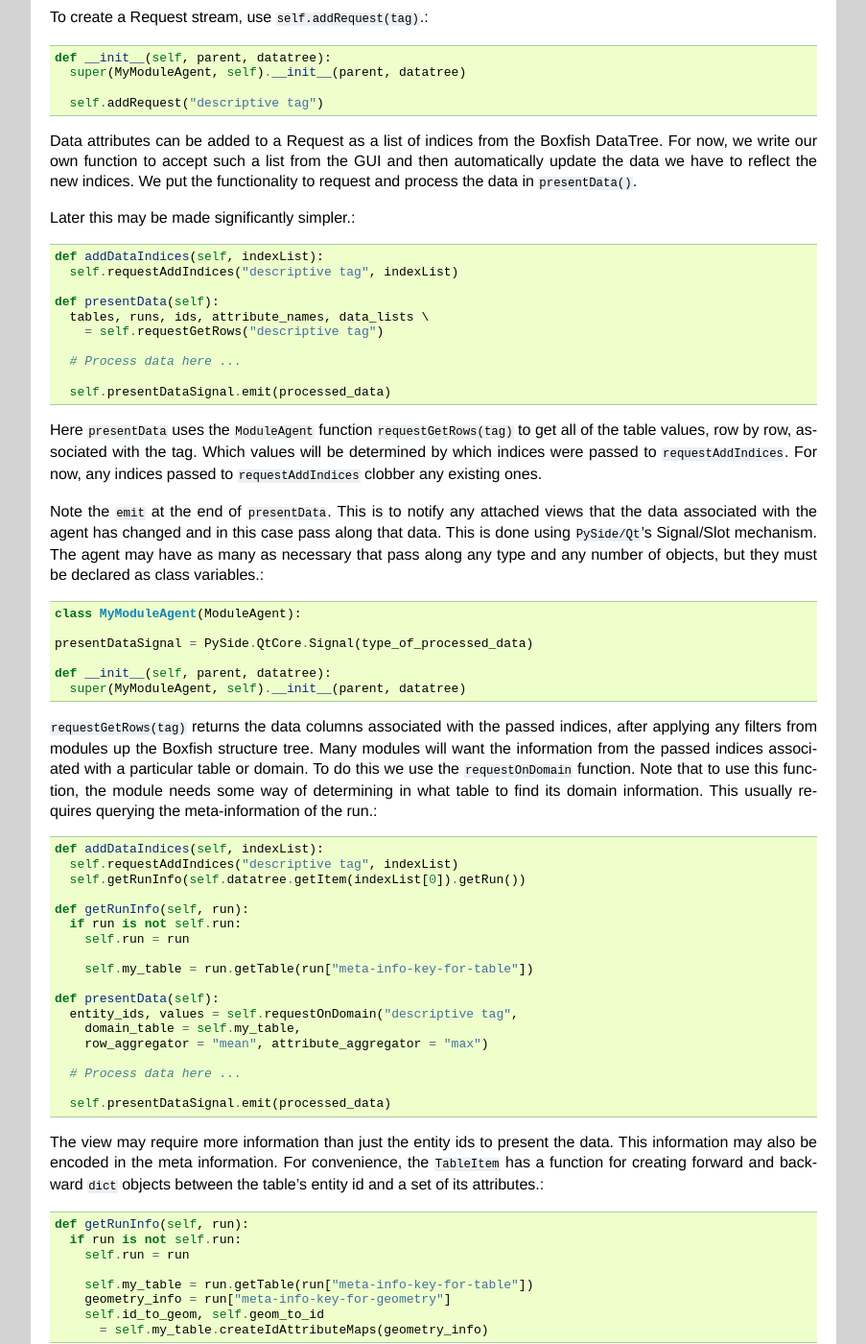
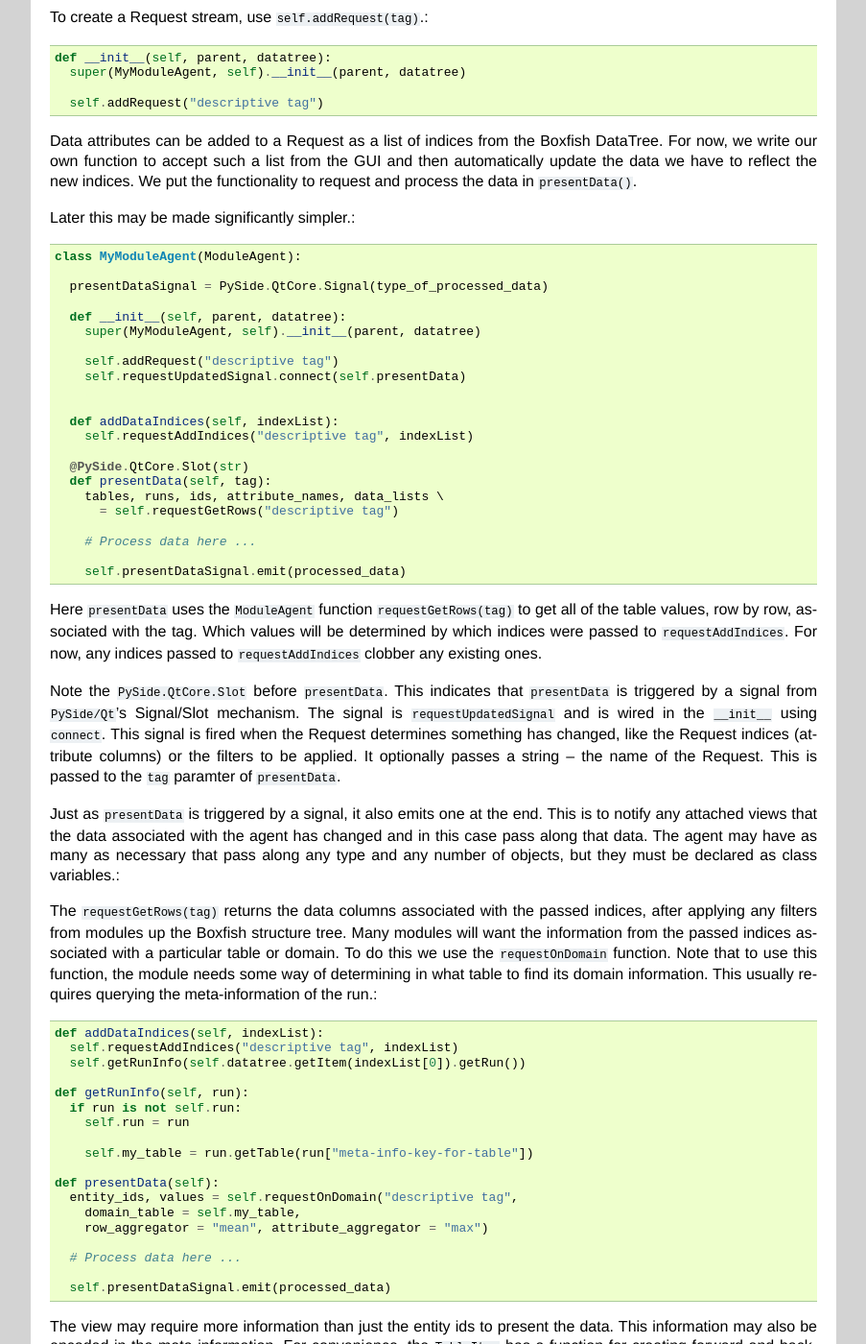
Before and after one commit to LLNL/boxfish, a Sphinx documentation site: the page built from docs/devguide/modules.rst, in a window 1280 px wide and 1400 px high, scrolled down 650 px. Shown: the whole window at 96% size, without its empty margins (198-1101 px from the left). Built offline with Sphinx 7.4.7, drawn with Linux system fonts in a browser that asks for light colours; pages that are not in the unit, such as notebooks, are missing from menus; some of the changed text lies outside the part shown.

Commit message:
Fixing/updating devguide docs, pt. 1

```diff
--- a/docs/boxfish.rst
+++ b/docs/boxfish.rst
@@ -81,10 +81,10 @@ Source Code Documentation
     :undoc-members:
     :show-inheritance:
 
-:mod:`ModuleView` Module
-------------------------
+:mod:`ModuleFrame` Module
+-------------------------
 
-.. automodule:: boxfish.ModuleView
+.. automodule:: boxfish.ModuleFrame
     :members:
     :undoc-members:
     :show-inheritance:
--- a/docs/conf.py
+++ b/docs/conf.py
@@ -256,3 +256,5 @@ texinfo_documents = [
 
 # Example configuration for intersphinx: refer to the Python standard library.
 intersphinx_mapping = {'http://docs.python.org/': None}
+
+sys.path.insert(0, os.path.abspath('..'))
--- a/docs/devguide/modules.rst
+++ b/docs/devguide/modules.rst
@@ -24,8 +24,8 @@ signature as shown. This will be expected by the view.::
 
   class MyModuleAgent(ModuleAgent):
 
-  def __init__(self, parent, datatree):
-    super(MyModuleAgent, self).__init__(parent, datatree)
+    def __init__(self, parent, datatree):
+      super(MyModuleAgent, self).__init__(parent, datatree)
 
 The constructor is a good place to add any Requests the module will have. A
 Request is a tagged logical grouping of data flow.  Modules up the tree from
@@ -49,16 +49,28 @@ indices. We put the functionality to request and process the data in
 
 Later this may be made significantly simpler.::
 
-  def addDataIndices(self, indexList):
-    self.requestAddIndices("descriptive tag", indexList)
+  class MyModuleAgent(ModuleAgent):
 
-  def presentData(self):
-    tables, runs, ids, attribute_names, data_lists \
-      = self.requestGetRows("descriptive tag")
+    presentDataSignal = PySide.QtCore.Signal(type_of_processed_data)
 
-    # Process data here ...
+    def __init__(self, parent, datatree):
+      super(MyModuleAgent, self).__init__(parent, datatree)
 
-    self.presentDataSignal.emit(processed_data)
+      self.addRequest("descriptive tag")
+      self.requestUpdatedSignal.connect(self.presentData)
+
+
+    def addDataIndices(self, indexList):
+      self.requestAddIndices("descriptive tag", indexList)
+
+    @PySide.QtCore.Slot(str)
+    def presentData(self, tag):
+      tables, runs, ids, attribute_names, data_lists \
+        = self.requestGetRows("descriptive tag")
+
+      # Process data here ...
+
+      self.presentDataSignal.emit(processed_data)
 
 Here ``presentData`` uses the ``ModuleAgent`` function ``requestGetRows(tag)``
 to get all of the table values, row by row, associated with the tag. Which
@@ -66,21 +78,21 @@ values will be determined by which indices were passed to
 ``requestAddIndices``. For now, any indices passed to ``requestAddIndices``
 clobber any existing ones.
 
-Note the ``emit`` at the end of ``presentData``. This is to notify any
-attached views that the data associated with the agent has changed and in
-this case pass along that data. This is done using ``PySide/Qt``'s
-Signal/Slot mechanism. The agent may have as many as necessary that pass
-along any type and any number of objects, but they must be declared as class
-variables.::
+Note the ``PySide.QtCore.Slot`` before ``presentData``. This indicates that
+``presentData`` is triggered by a signal from ``PySide/Qt``'s Signal/Slot
+mechanism. The signal is ``requestUpdatedSignal`` and is wired in the
+``__init__`` using ``connect``. This signal is fired when the Request
+determines something has changed, like the Request indices (attribute columns)
+or the filters to be applied. It optionally passes a string -- the name of the
+Request. This is passed to the ``tag`` paramter of ``presentData``.
 
-  class MyModuleAgent(ModuleAgent):
+Just as ``presentData`` is triggered by a signal, it also emits one at the
+end. This is to notify any attached views that the data associated with the
+agent has changed and in this case pass along that data.  The agent may have
+as many as necessary that pass along any type and any number of objects, but
+they must be declared as class variables.::
 
-  presentDataSignal = PySide.QtCore.Signal(type_of_processed_data)
-
-  def __init__(self, parent, datatree):
-    super(MyModuleAgent, self).__init__(parent, datatree)
-
-``requestGetRows(tag)`` returns the data columns associated with
+The ``requestGetRows(tag)`` returns the data columns associated with
 the passed indices, after applying any filters from modules up the Boxfish
 structure tree. Many modules will want the information from the passed indices
 associated with a particular table or domain. To do this we use the
@@ -119,7 +131,7 @@ attributes.::
 
       self.my_table = run.getTable(run["meta-info-key-for-table"])
       geometry_info = run["meta-info-key-for-geometry"]
-      self.id_to_geom, self.geom_to_id
+      self.id_to_geom, self.geom_to_id \
         = self.my_table.createIdAttributeMaps(geometry_info)
 
 Here the name of the table of interest is under ``meta-info-key-for-table``
@@ -134,30 +146,35 @@ The view must contained in a subclass of ``ModuleFrame`` and must have an
 module instances dynamically.::
 
   @Module("My Module", MyModuleAgent)
-  class MyModuleViewFrame(ModuleFrame):
+  class MyModuleFrame(ModuleFrame):
 
-  def __init__(self, parent, parent_frame = None, title = None):
-    super(MyModuleView, self).__init__(parent, parent_frame, title)
+    def __init__(self, parent, parent_frame = None, title = None):
+      super(MyModuleFrame, self).__init__(parent, parent_frame, title)
 
-    self.agent.presentDataSignal.connect(self.updateView)
+      self.agent.presentDataSignal.connect(self.updateView)
 
-  def createView(self):
-    my_view = QWidget()
+    def createView(self):
+      my_view = PySide.QtGui.QWidget()
 
-    # Create the GUI/view within my_view
+      # Create the GUI/view within my_view
 
-    return my_view
+      return my_view
 
-  @PySide.QtCore.Slot(type_of_processed_data)
-  def updateView(self, processed_data)
-    # Visualize processed_data
+    @PySide.QtCore.Slot(type_of_processed_data)
+    def updateView(self, processed_data):
+
+      # Visualize processed_data...
+
+      return
+
 
 Here the decorator ``@Module`` is used to tell Boxfish that this module can be
 created by the user. Abstract ``ModuleFrame`` classes may be created and hidden
 from the user by omitting this decorator. The first decorator argument is the
 display name of the module which will be shown in the Boxfish GUI. The second
 is the class name of the agent that should be created for this view. Each view
-may have only one agent.
+may have only one agent. There is an optional third argument, the
+``ModuleScene`` type which is describe in :ref:`module-scene-label`.
 
 In the constructor, we connect to the Signal ``presentDataSignal`` that we
 created in the agent. When that Signal is fired, the view will call its
@@ -175,13 +192,13 @@ When Boxfish DataTree attribute indices are dropped onto a module, the
 To handle dropped attributes, a function should be connected to this signal.::
 
   def __init__(self, parent, parent_frame = None, title = None):
-    super(MyModuleView, self).__init__(parent, parent_frame, title)
+    super(MyModuleFrame, self).__init__(parent, parent_frame, title)
 
     self.droppedDataSignal.connect(self.droppedData)
 
     self.agent.presentDataSignal.connect(self.updateView)
 
-  @Slot(list, str)
+  @PySide.QtCore.Slot(list, str)
   def droppedData(self, indexList):
     self.agent.addDataIndices(indexList)
 
@@ -198,8 +215,8 @@ into tagged regions. When data is dropped on a Drag Overlay, the second
 parameter in ``droppedDataSignal`` will be the tag that was associated with
 the region in which the data was dropped.::
 
-  @Slot(list, str)
-  self.droppedData(self, indexList, tag):
+  @PySide.QtCore.Slot(list, str)
+  def droppedData(self, indexList, tag):
     if tag == "nodes":
       self.agent.addNodeIndices(indexList)
     elif tag == "links":
@@ -259,12 +282,12 @@ the same rotation and zoom. To add module-specific linked scene information
 for a new module, a subclass of ``ModuleScene`` must be created to hold said
 information.::
 
-  class MyModuleScene(ModuleScene)
+  class MyModuleScene(ModuleScene):
 
-  def __init__(self, agent_type, module_name, my_info = None):
-    super(MyModuleScene, self).__init__(agent_type, module_name)
+    def __init__(self, agent_type, module_name, my_info = None):
+      super(MyModuleScene, self).__init__(agent_type, module_name)
 
-    self.my_info = my_info
+      self.my_info = my_info
 
 The parameters ``agent_type`` and ``module_type`` are required and refer to
 the ``ModuleAgent`` subclass in which this scene information is used and the
@@ -288,3 +311,6 @@ propagation of changed scene information.::
    else:
      return MyModuleScene(self.agent_type, self.module_name,
        self.my_info.copy())
+
+Classes which use a ``ModuleScene`` should pass the type of ``ModuleScene`` to
+the ``@Module`` decorator as the optional third argument.
--- a/docs/devguide/overview.rst
+++ b/docs/devguide/overview.rst
@@ -33,7 +33,9 @@ subtree behaves the same.
 
 For AttributeScenes, the two options apply to each requested group of
 attributes in each module. Some modules may make multiple disparate requests
-(e.g. a set of attributes for nodes and a set for links).
+(e.g. a set of attributes for nodes and a set for links). Note: currently this
+is implemented globally like HighlightScenes and ModuleScenes rather than
+request-by-request.
 
 Data Storage Structure
 ----------------------
```
Also changed, not shown: other parts of docs/devguide/modules.rst (+6 -0 lines), docs/boxfish/boxfish.mods.rst (+3 -11 lines), docs/devguide/subdomains.rst (+7 -7 lines).
